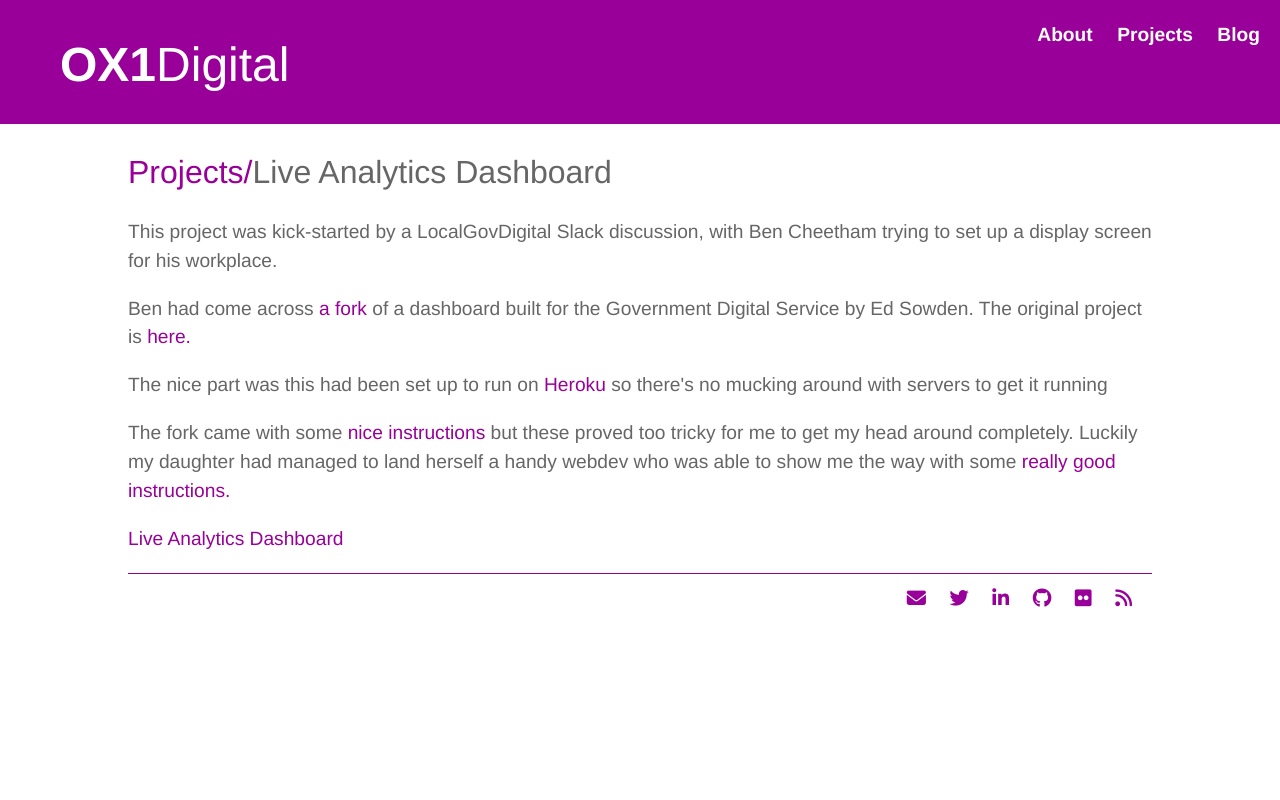
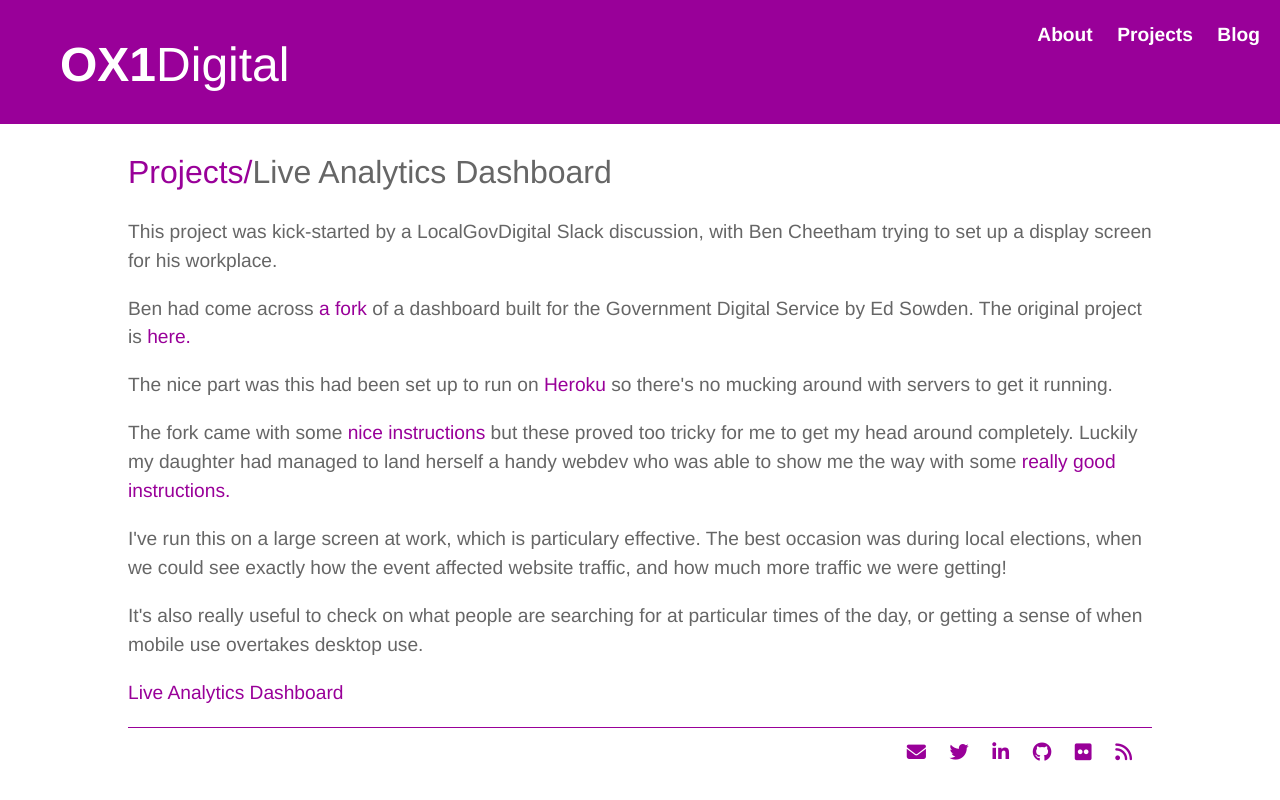
Before and after one commit to electronicdreamplant/electronicdreamplant.github.io, a Jekyll site: the page built from projects/herokuapp.html, in a window 1280 px wide. Shown: the top 800 px of the page. Built offline with Jekyll 4.4.1, drawn with Linux system fonts in a browser that asks for light colours; nearby versions of some CDN libraries.

Commit message:
Update herokuapp.html

```diff
--- a/projects/herokuapp.html
+++ b/projects/herokuapp.html
@@ -11,9 +11,13 @@ title: OX1Digital | Projects
   </p>
   <p>Ben had come across <a href="https://github.com/openplans/city-analytics-dashboard">a fork</a> of a dashboard built for the Government Digital Service by Ed Sowden. The original project is <a href="https://github.com/edds/display-screen">here.</a></p>
 
-  <p>The nice part was this had been set up to run on <a href="https://www.heroku.com">Heroku</a> so there's no mucking around with servers to get it running</p>
+  <p>The nice part was this had been set up to run on <a href="https://www.heroku.com">Heroku</a> so there's no mucking around with servers to get it running.</p>
 
   <p>The fork came with some <a href="http://dfd-dashboard-setup.herokuapp.com/">nice instructions</a> but these proved too tricky for me to get my head around completely. Luckily my daughter had managed to land herself a handy webdev who was able to show me the way with some <a href="../uploads/How_do_you_Heroku.pdf">really good instructions.</a></p>
 
+  <p>I've run this on a large screen at work, which is particulary effective. The best occasion was during local elections, when we could see exactly how the event affected website traffic, and how much more traffic we were getting!</p>
+
+  <p>It's also really useful to check on what people are searching for at particular times of the day, or getting a sense of when mobile use overtakes desktop use.</p>
+
   <p><a href="http://oxcitylive.herokuapp.com">Live Analytics Dashboard</a></p>
   <p></p>
```
